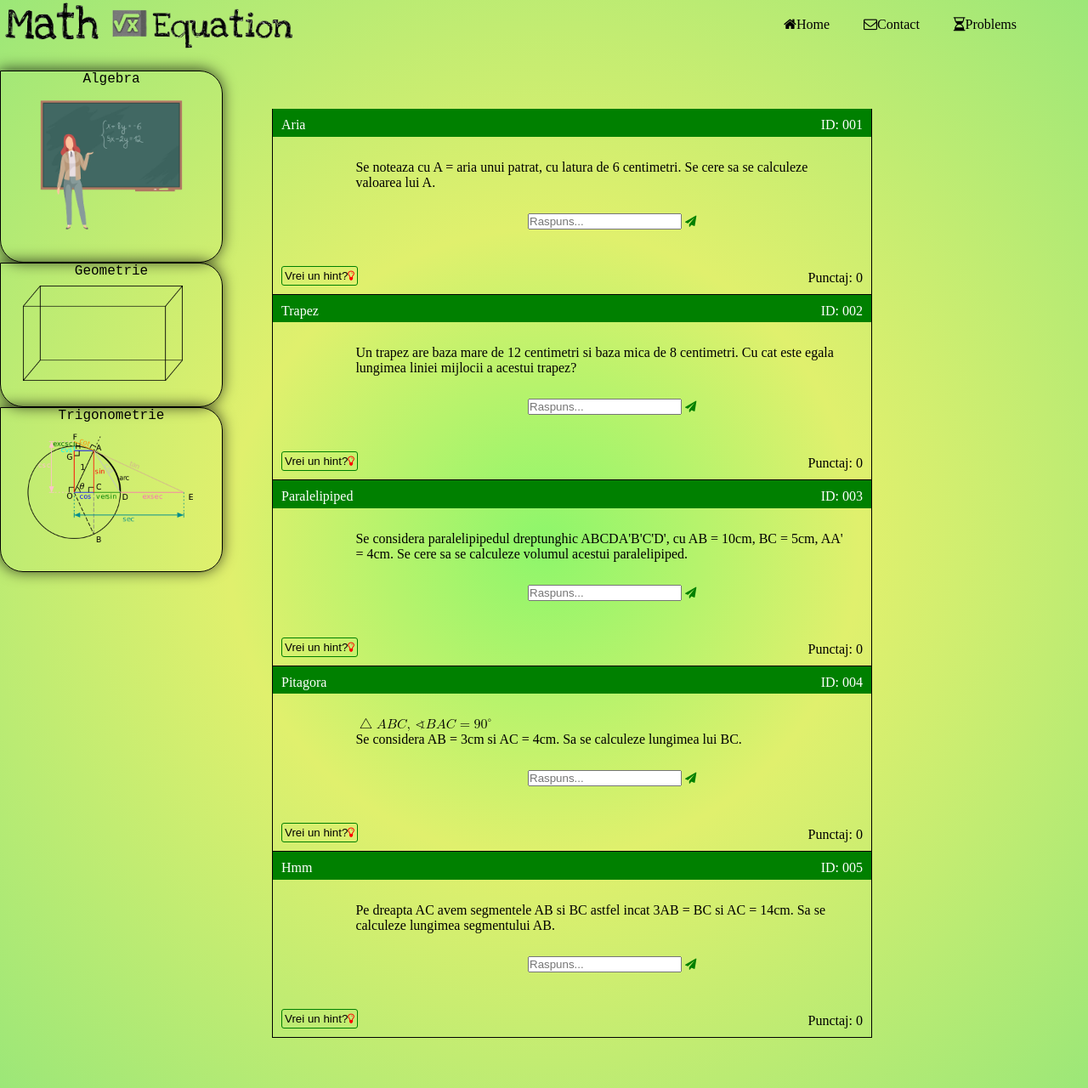
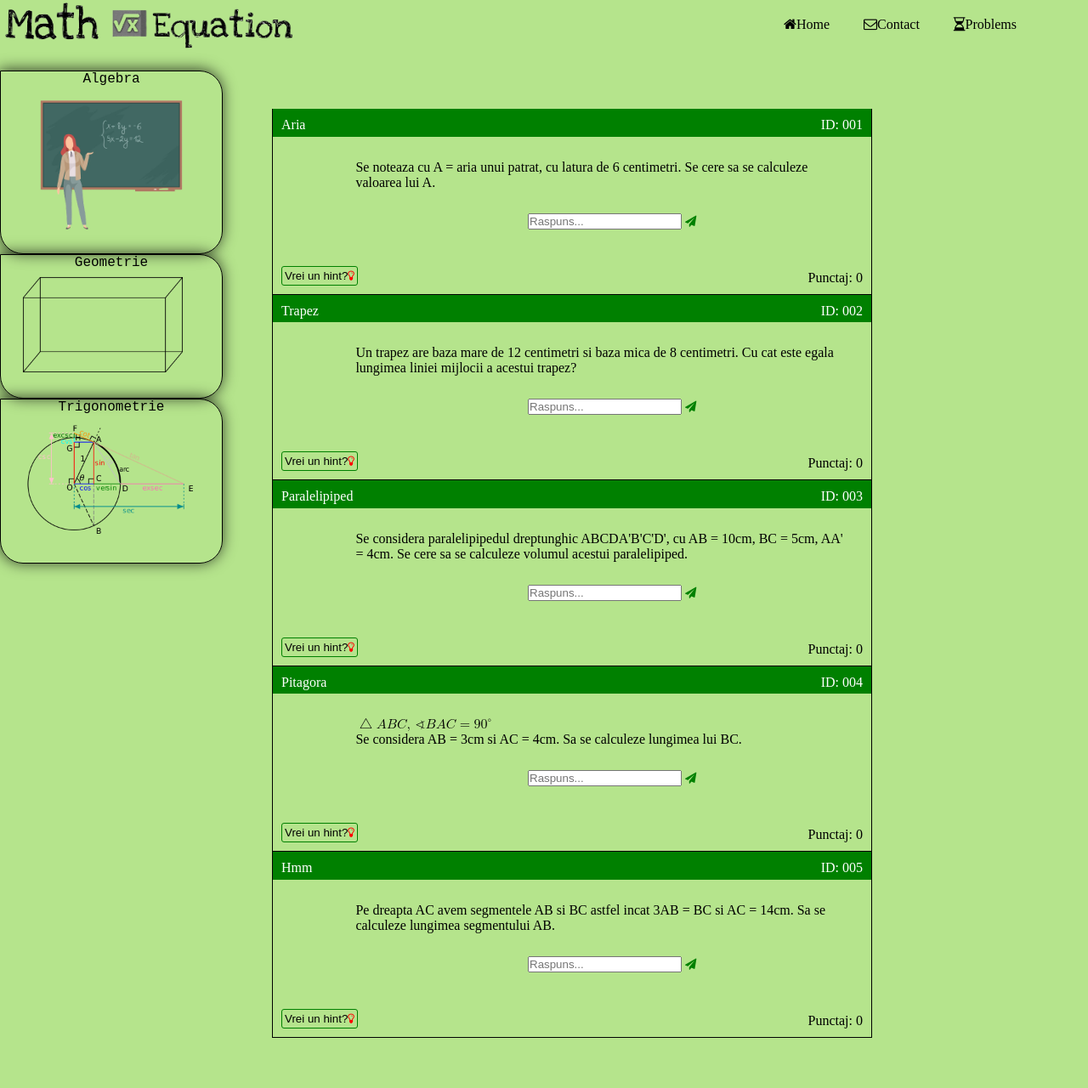
Before and after one commit to eusebiu-agachi/MEGa-Math-Equation-Game-, a PHP site: page /gimGeometrie.html in a window 1280 px wide; the page is wider, and only the part inside the window is pictured. Shown: that part at 85% size. Run offline with PHP 8.4, Linux system fonts and the light colour scheme.

Commit message:
modify background

```diff
--- a/style-gimGeometrie.css
+++ b/style-gimGeometrie.css
@@ -6,13 +6,13 @@
 body {
     margin: 0;
     padding: 0;
+    background: #b5e48c;
 }
 
 .container {
     width: 100%;
     height: 160%;
     position: absolute;
-    background: radial-gradient(circle, rgba(141,246,107,1) 0%, rgba(224,240,109,1) 41%, rgba(156,231,120,1) 100%);
 }
 
     .container .logo {
@@ -101,7 +101,7 @@ body {
             max-height: 200px;
             margin-left: 20px;
             padding: 10px;
-            padding-bottom: none;
+            padding-bottom: unset;
         }
 
         .container .left .geometrie img {
```
